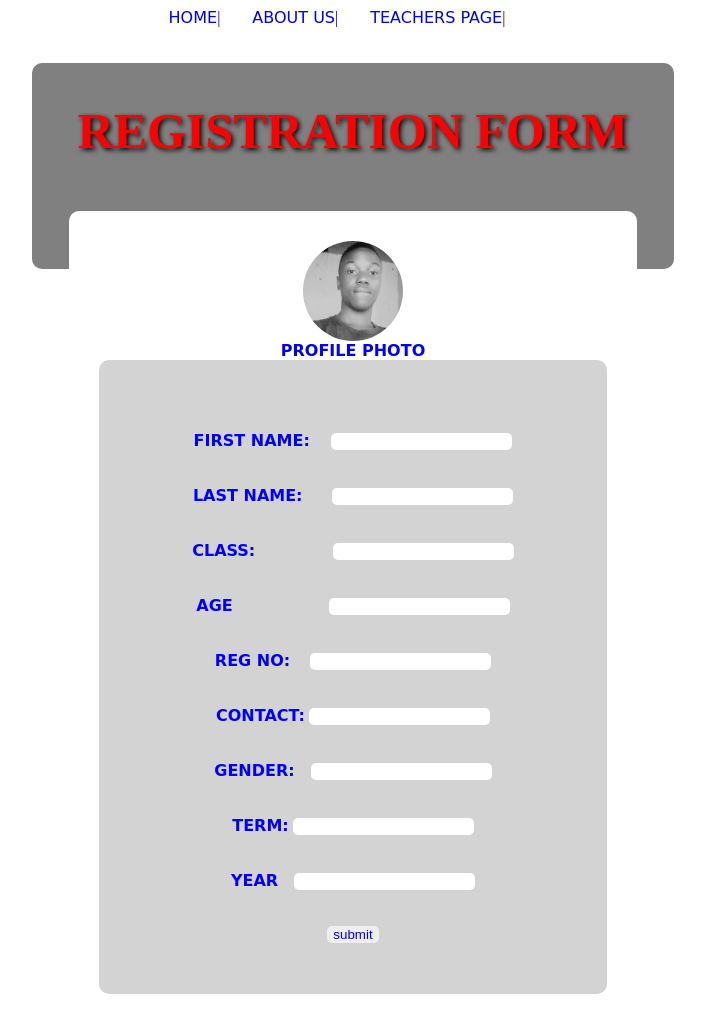
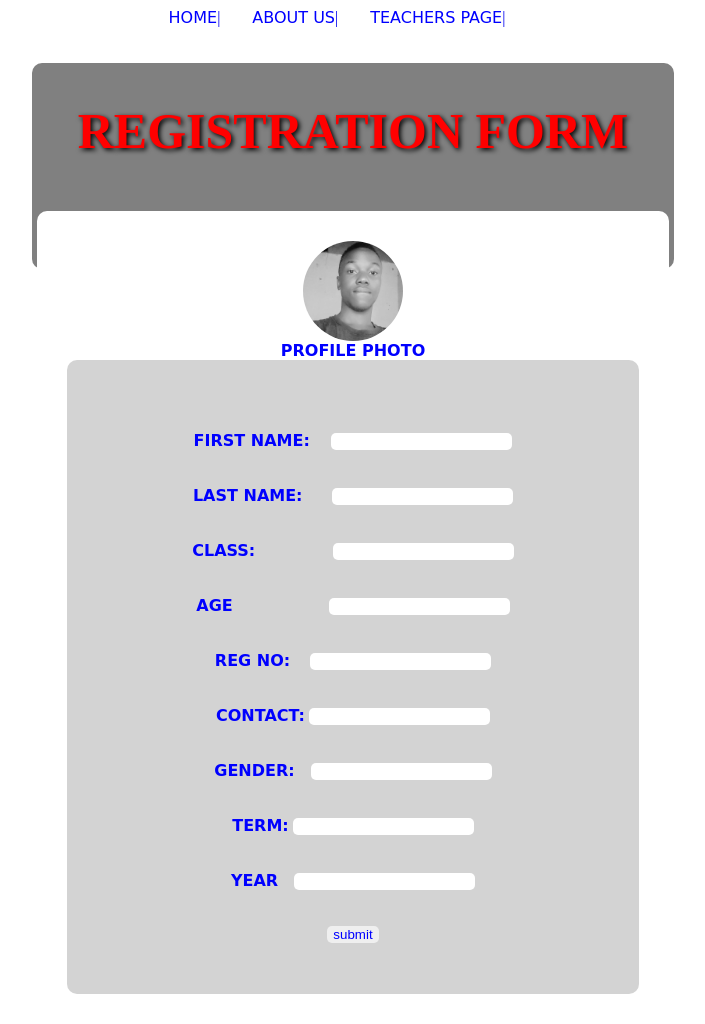
Before and after one commit to SsakaEmmanuel/maltweb, a PHP site: the page made by Registration form.html in a window 1280 px wide. Shown: the whole page, without its empty margins (287-992 px from the left). Run offline with PHP 8.4, Linux system fonts and the light colour scheme.

Commit message:
Update index.css

```diff
--- a/index.css
+++ b/index.css
@@ -17,8 +17,6 @@ body{background-color: white;
       border: 10px;
       border-radius: 10px;
       padding: 30px;
-      margin-left: 5%;
-      margin-right: 5%;
 
 }
 
```
